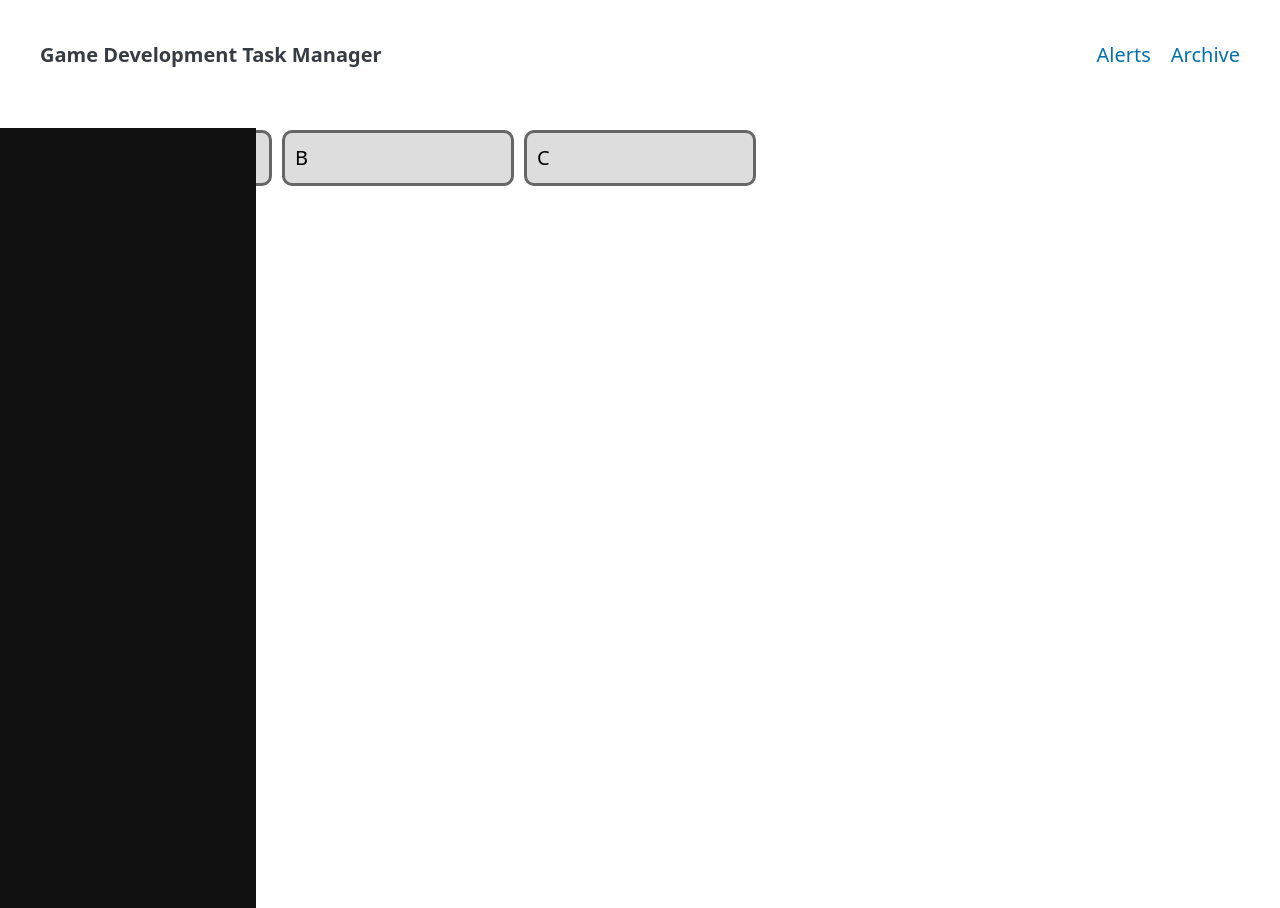
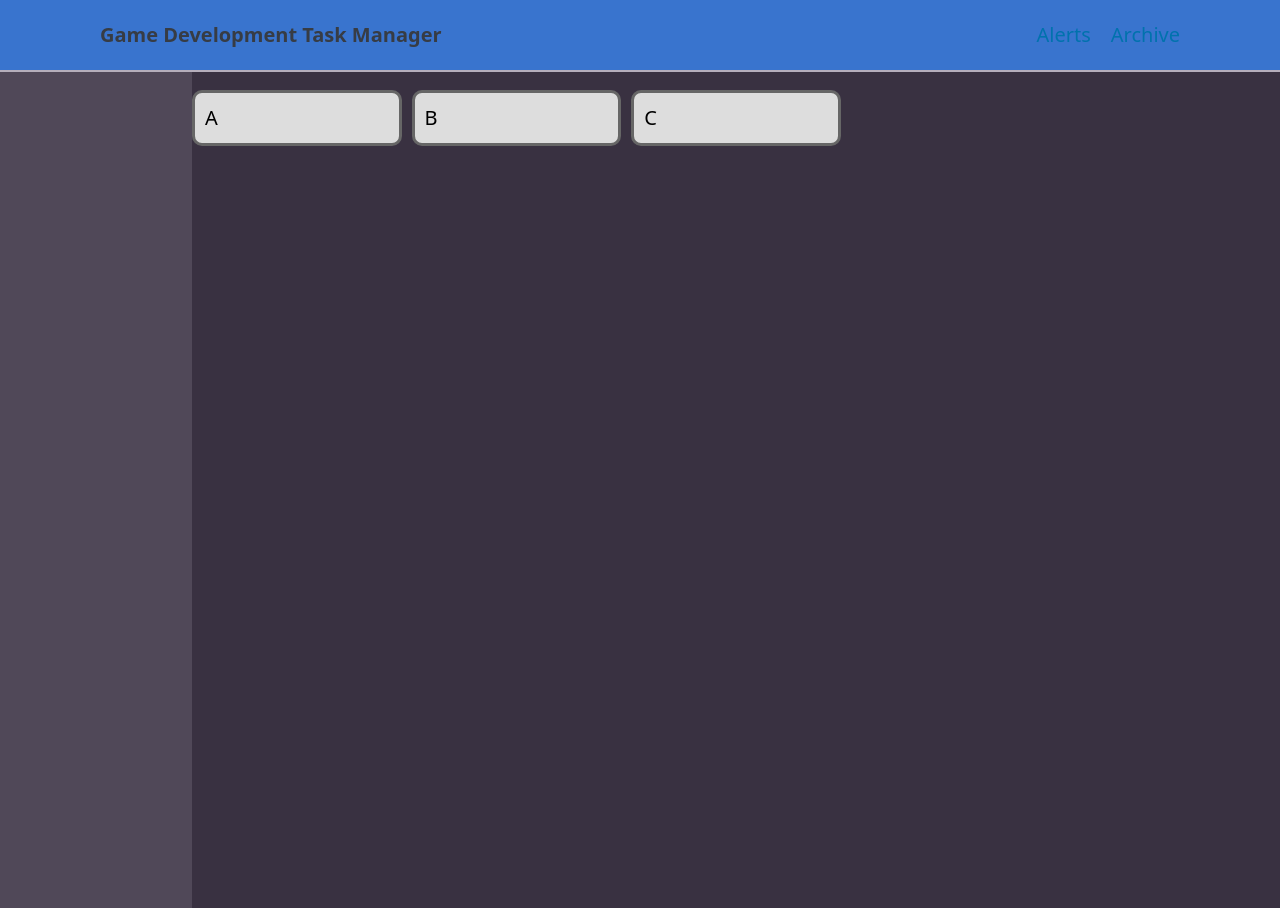
Before and after one commit to waimea-jrgerraty/200-dtd-assessment, a PHP site: page / in a window 1280 px wide. Run offline with PHP 8.4, Linux system fonts and the light colour scheme; some libraries are stand-ins or nearby versions.

Commit message:
added .gitignore

```diff
--- a/website/styles.css
+++ b/website/styles.css
@@ -1,3 +1,16 @@
+:root {
+    --bg-darker: #211E24;
+    --bg-main: #393141;
+    --bg-lighter: #504858;
+
+    --light-main: #E9E2EF;
+    --light-sub: #B5AEBB;
+
+    --accent: #3974CE;
+
+    --pico-background-color: var(--bg-main) !important;
+}
+
 .container {
     color: black;
     display: grid;
@@ -21,12 +34,35 @@
     user-select: none;
 }
 
+header {
+    max-width: 100% !important;
+    max-height: 5% !important;
+    height: 5% !important;
+    background-color: var(--accent);
+    padding-bottom: 0 !important;
+    padding-top: 0 !important;
+    outline: 2px solid var(--light-sub);
+}
+
+nav {
+    margin-left: 5rem;
+    margin-right: 5rem;
+}
+
+main {
+    width: 85% !important;
+    max-width: 85% !important;
+    margin-right: 0 !important;
+    margin-left: auto !important;
+}
+
 .SideNav {
-    height: 90%;
-    width: 20%;
+    height: 100%;
+    width: 15%;
     position: fixed;
+    z-index: -1;
     top: 0;
     left: 0;
-    background-color: #111;
-    margin-top: 10%;
+    background-color: var(--bg-lighter);
+    overflow-x: 0;
 }
```
Also changed, not shown: 1 other file.
